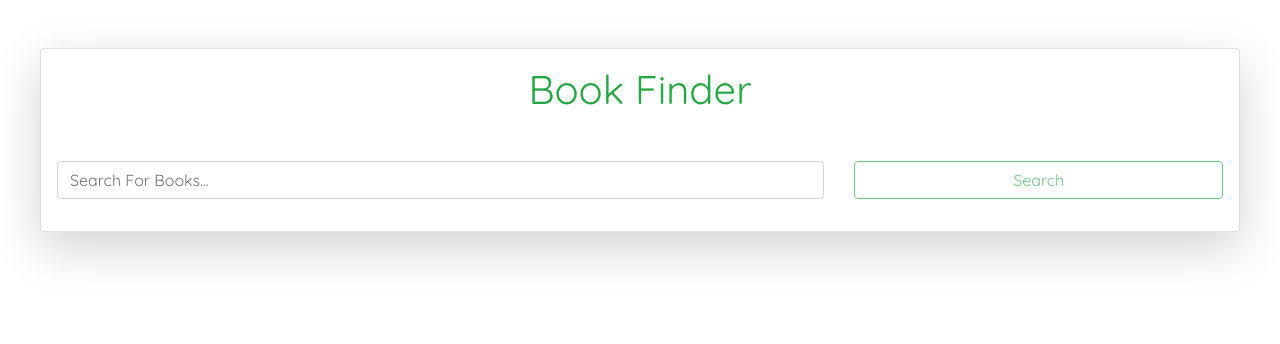
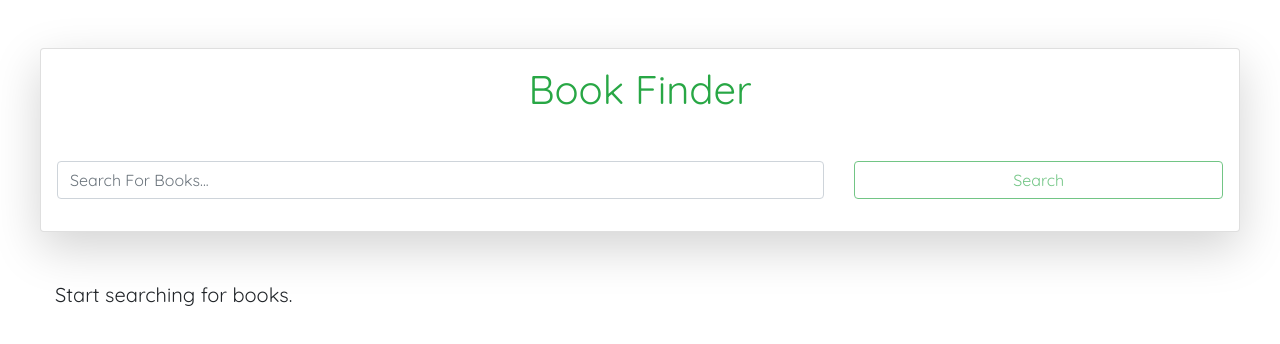
Before and after one commit to lawaldare/bookstore-angular, an Angular app: page / in a window 1280 px wide. Shown: the top 344 px of the page. Built offline with nearby package versions, Linux system fonts and the light colour scheme.

Commit message:
more bugs fixed

```diff
--- a/src/app/app.component.html
+++ b/src/app/app.component.html
@@ -29,3 +29,11 @@
 <div class="container box">
   <app-book [searchResults]="searchedBookArray"></app-book>
 </div>
+
+<div class="container">
+  <p class="lead">{{information}}</p>
+</div>
+
+<!-- <div class="container" *ngIf="searchedBookArray.length === 0">
+  <p class="lead">Start searching for books</p>
+</div> -->
--- a/src/app/app.component.ts
+++ b/src/app/app.component.ts
@@ -15,10 +15,12 @@ export class AppComponent implements OnInit {
   searchedBook: string;
   searchedBookArray: any[];
   loading: boolean = false;
+  information: string = "Start searching for books."
 
   constructor(private bookService: BookService, private toastr: ToastrService) { }
 
   ngOnInit() {
+    console.log(this.searchedBookArray)
   }
 
 
@@ -28,8 +30,8 @@ export class AppComponent implements OnInit {
     this.searchedBook = form.value.bookName;
     this.bookService.searchBooks(this.searchedBook).subscribe(data => {
     this.searchedBookArray = data['items'];
+    if(this.searchedBookArray === undefined) this.information = "Sorry, no results for your search";
     this.loading = false;
-    this.toastr.success('Results successfully found');
     form.resetForm();
     console.log(this.searchedBookArray)
     }, error => {
```
